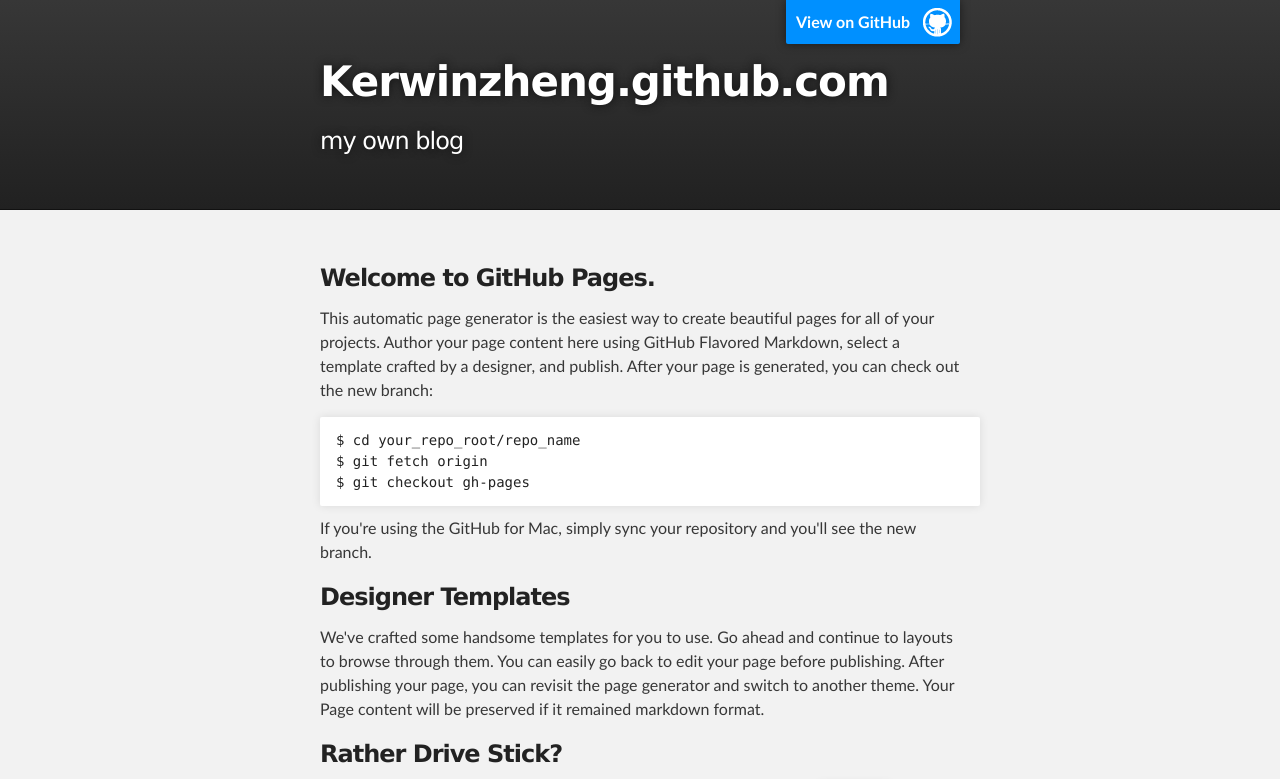
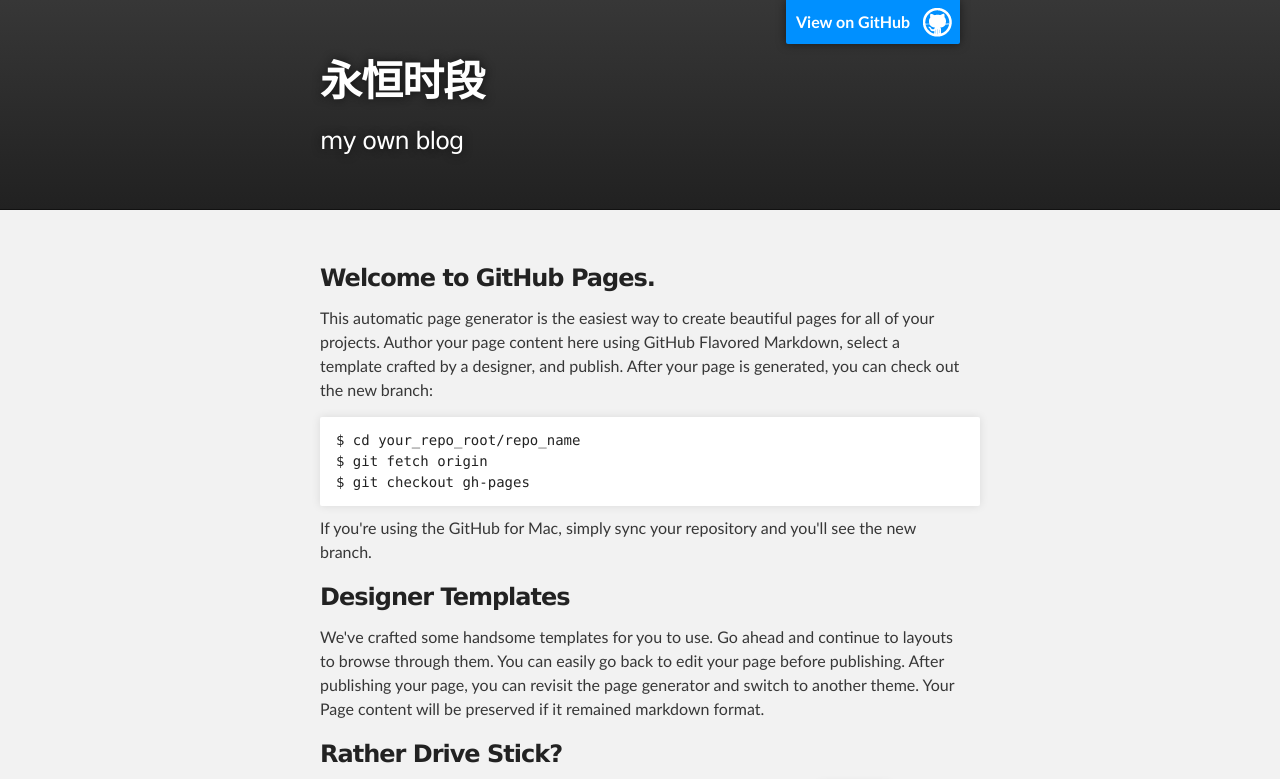
Before and after one commit to kerwinzheng/kerwinzheng.github.io, a plain HTML site: page index.html in a window 1280 px wide. Shown: the top 779 px of the page. Drawn offline with Linux system fonts and the light colour scheme.

Commit message:
Update index.html

```diff
--- a/index.html
+++ b/index.html
@@ -8,7 +8,7 @@
 
     <link rel="stylesheet" type="text/css" media="screen" href="stylesheets/stylesheet.css">
 
-    <title>Kerwinzheng.github.com</title>
+    <title>永恒时段</title>
   </head>
 
   <body>
@@ -18,7 +18,7 @@
         <header class="inner">
           <a id="forkme_banner" href="https://github.com/kerwinzheng">View on GitHub</a>
 
-          <h1 id="project_title">Kerwinzheng.github.com</h1>
+          <h1 id="project_title">永恒时段</h1>
           <h2 id="project_tagline">my own blog</h2>
 
         </header>
```
